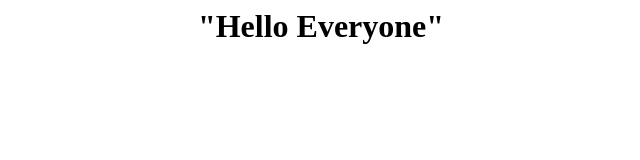
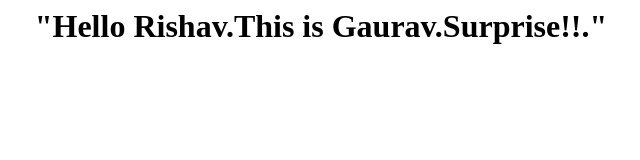
Before and after one commit to gauravguitarrocks/Myfirstwebpage.github.io, a plain HTML site: page index.html in a window 1280 px wide. Shown: the whole page, without its empty margins (319-959 px from the left). Drawn offline with Linux system fonts and the light colour scheme.

Commit message:
Update index.html

```diff
--- a/index.html
+++ b/index.html
@@ -6,6 +6,6 @@
 </head>
 <body font="Arial" fontsize=40>
 <h1 align=center>
-"Hello Everyone"</h1>
+"Hello Rishav.This is Gaurav.Surprise!!."</h1>
 </body>
 </html>
```
